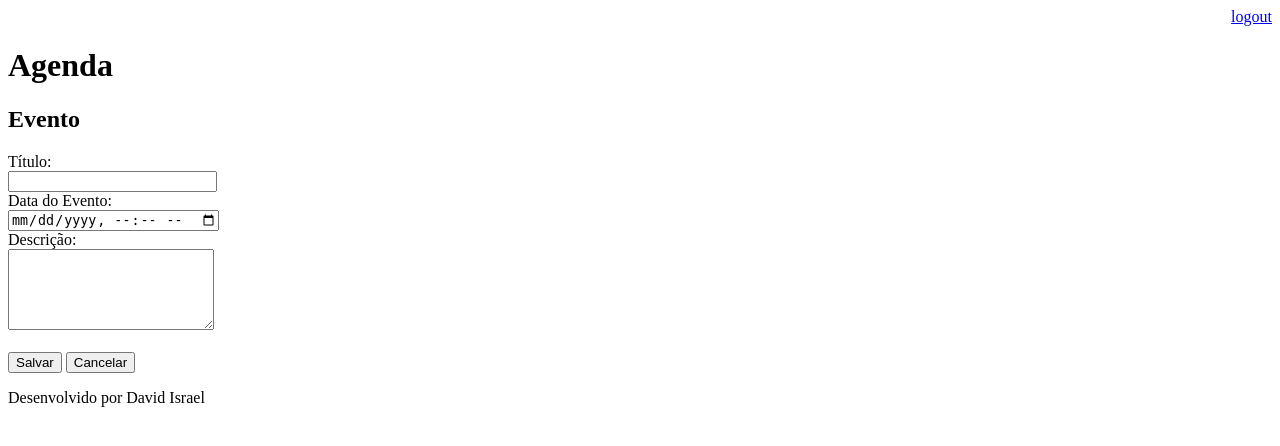
After one commit to davidIsrael-rj/Agenda_Python, a Django app: page /agenda/evento/ in a window 1280 px wide. The commit adds this page. Shown: the top 446 px of the page. Run offline with Django 3.2, Linux system fonts and the light colour scheme; a user stored in the database is signed in.

Commit message:
Incluído template para inserção de eventos da agenda. Incluído o gitignore para ignore os arquivos compilados

```diff
--- a/agenda/urls.py
+++ b/agenda/urls.py
@@ -22,6 +22,8 @@ from django.views.generic import RedirectView
 urlpatterns = [
     path('admin/', admin.site.urls),
     path('agenda/', views.lista_eventos),
+    path('agenda/evento/', views.evento),
+    path('agenda/evento/submit', views.submit_evento),
     #path('', views.index)
     path('', RedirectView.as_view(url='/agenda/')),
     path('login/', views.login_user),
--- a/core/views.py
+++ b/core/views.py
@@ -37,3 +37,20 @@ def lista_eventos(request):
     evento = Evento.objects.filter(usuario=usuario)
     dados = {'eventos':evento}
     return render(request, 'agenda.html', dados)
+
+@login_required(login_url='/login/')
+def evento(request):
+    return render(request, 'evento.html')
+
+@login_required(login_url='/login/')
+def submit_evento(request):
+    if request.POST:
+        titulo= request.POST.get('titulo')
+        data_evento = request.POST.get('data_evento')
+        descricao = request.POST.get('descricao')
+        usuario = request.user
+        Evento.objects.create(titulo=titulo,
+                              data_evento=data_evento,
+                              descricao=descricao,
+                              usuario=usuario)
+    return redirect('/')
--- a/templates/agenda.html
+++ b/templates/agenda.html
@@ -8,6 +8,9 @@
 {% extends "model-page.html" %}
 {% block content %}
     <h2>Agendamentos</h2>
+    <a href="evento/">
+        <button type="button">Novo Evento</button>
+    </a>
     <ul style="font-size: 25px">
         {% for evento in eventos %}
             <li>{{evento.titulo}} - {{evento.get_data_evento}}</li>
--- /dev/null
+++ b/templates/evento.html
@@ -0,0 +1,24 @@
+{% extends "model-page.html" %}
+
+{% block content %}
+<h2>Evento</h2>
+<form action="submit" method="POST">{% csrf_token %}
+    <label>Título:</label>
+    <br>
+    <input type="text" name="titulo" size="23"/>
+    <br>
+    <label>Data do Evento:</label>
+    <br>
+    <input type="datetime-local" name="data_evento" size="23"/>
+    <br>
+    <label>Descrição:</label>
+    <br>
+    <textarea name="descricao" rows="5" cols="23"></textarea>
+    <br>
+    <br>
+    <button type="submit">Salvar</button>
+    <a href="/">
+        <button type="button">Cancelar</button>
+    </a>
+</form>
+{% endblock %}
```
Also changed, not shown: db.sqlite3, 1 other file.
